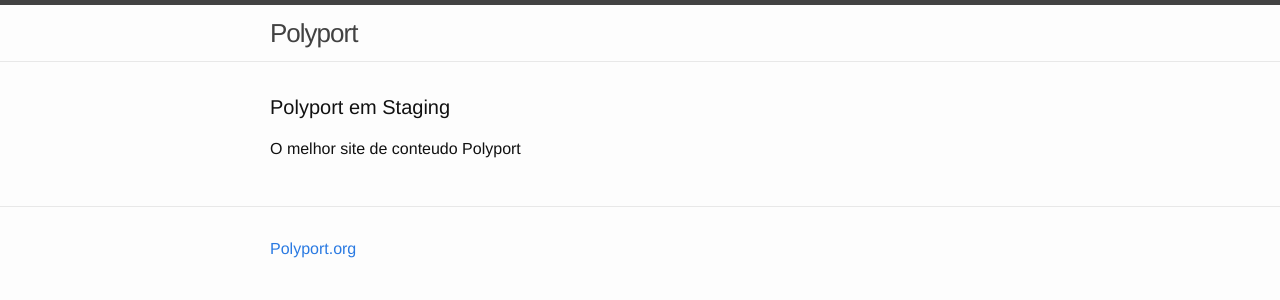
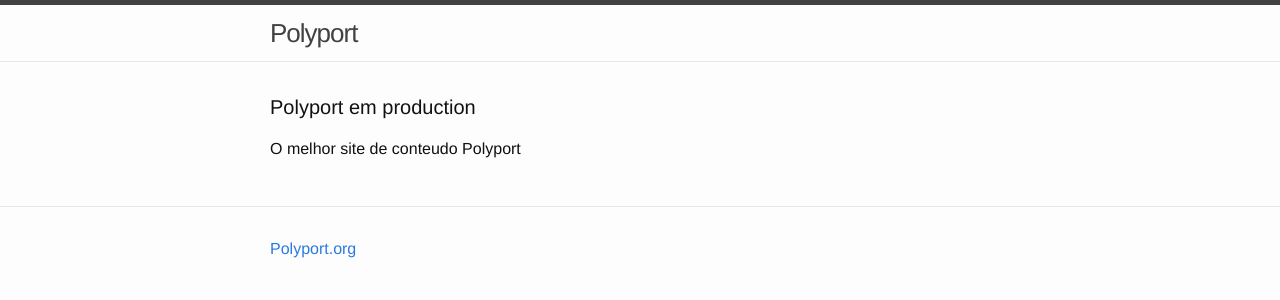
Before and after one commit to ricardok/polyportorg, a Jekyll site: the page built from index.html, in a window 1280 px wide. Shown: the top 300 px of the page. Built offline with Jekyll 4.4.1, drawn with Linux system fonts in a browser that asks for light colours.

Commit message:
adjust index production

```diff
--- a/index.html
+++ b/index.html
@@ -6,7 +6,7 @@ description: Polyport  o melhor site de conteudo, aqui você vai encontrar tudo
 
 <div class="home">
 
-  <h1 class="page-heading">Polyport em Staging</h1>
+  <h1 class="page-heading">Polyport em production</h1>
 
   <p>O melhor site de conteudo Polyport</p>
 
```
